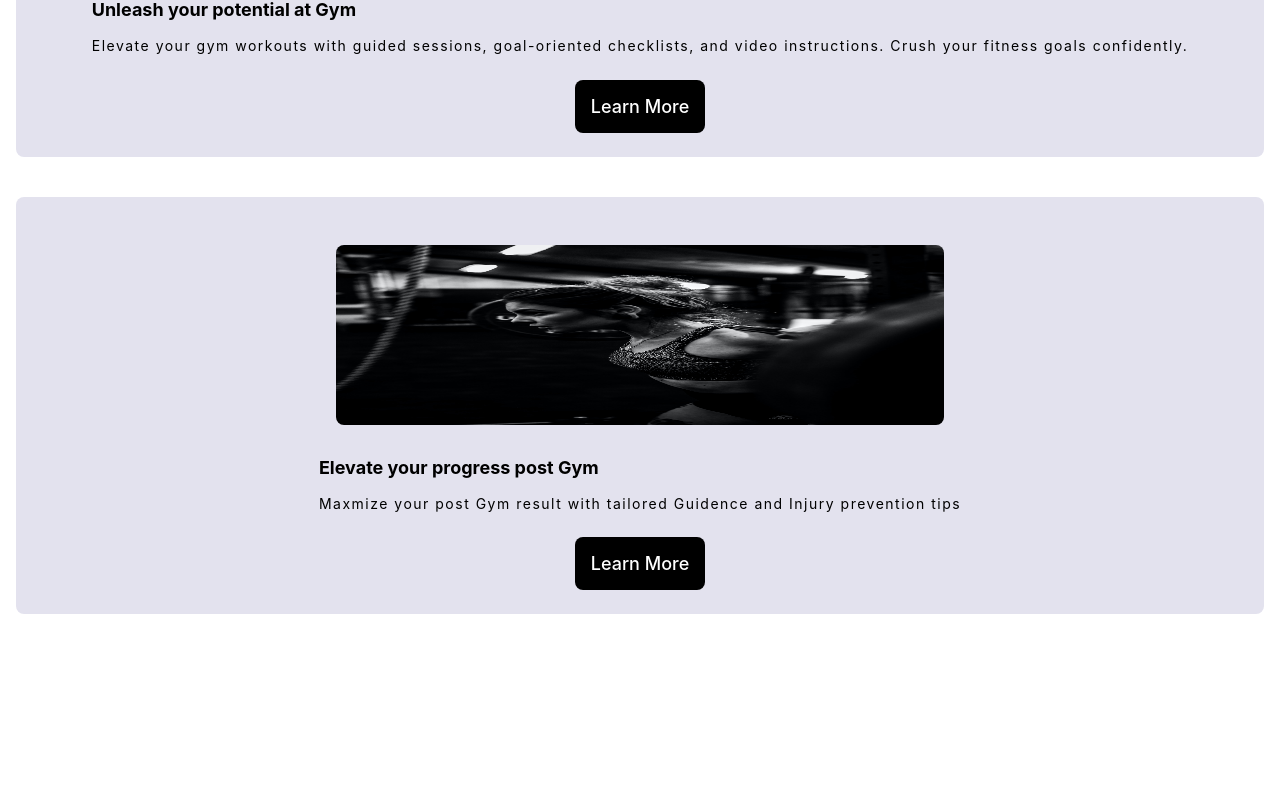
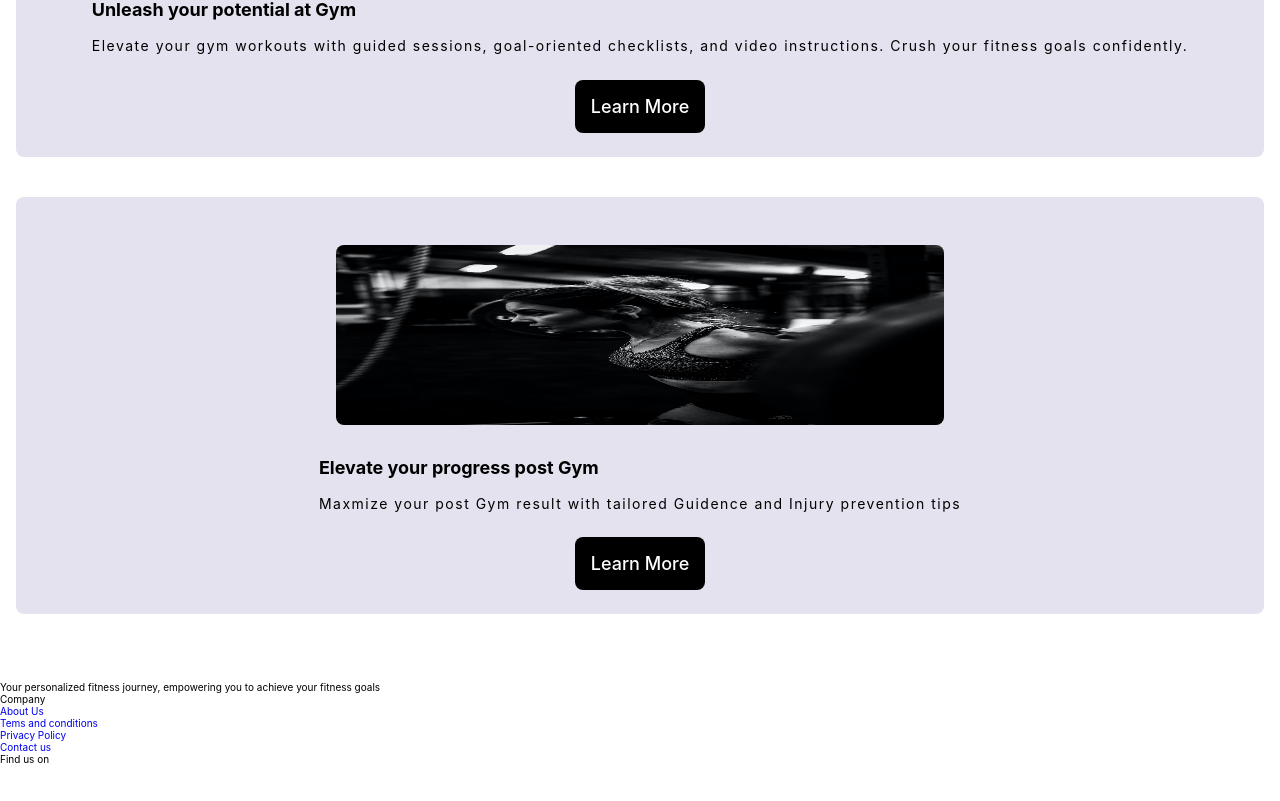
Before and after one commit to Colab20-Team-5/frontend, a Next.js app: page / in a window 1280 px wide. Shown: the part 1517-2318 px from the top of the page. Before the commit the page ends 2171 px from the top, so only its background shows below. Built offline with nearby package versions, Linux system fonts and the light colour scheme.

Commit message:
Add footer

```diff
--- /dev/null
+++ b/src/app/components/Footer.jsx
@@ -0,0 +1,59 @@
+import Image from 'next/image';
+import Link from 'next/link';
+import React from 'react'
+
+const Footer = () => {
+  return (
+    <footer className="footer">
+
+        <div className="logo-col">
+            <Link href="/" classNameName="footer-logo">
+                    <Image src="/home.svg" alt="home nav icon" width={25} height={25} />
+                    </Link>
+            <p>Your personalized fitness journey, empowering you
+                 to achieve your fitness goals</p>
+        </div>
+        <nav className="nav-col">
+            <p className="footer-heading">Company</p>
+            <ul className="footer-nav">
+                <li><a className="footer-links" href="#">About Us</a></li>
+                <li><a className="footer-links" href="#">Tems and conditions</a></li>
+                <li><a className="footer-links" href="#">Privacy Policy</a></li>
+                <li><a className="footer-links" href="#">Contact us</a></li>
+            </ul>
+        </nav>
+        <nav className="nav-col">
+            <p className="footer-heading">Find us on</p>
+            <ul className="footer-nav">
+            <li>
+                     <Link href="/" classNameName="footer-logo">
+                    <Image src="/home.svg" alt="home nav icon" width={25} height={25} />
+                    </Link>
+            </li>
+            <li>
+                    <Link href="/" classNameName="footer-logo">
+                    <Image src="/home.svg" alt="home nav icon" width={25} height={25} />
+                    </Link>
+            </li>
+            <li>
+                    <Link href="/" classNameName="footer-logo">
+                    <Image src="/home.svg" alt="home nav icon" width={25} height={25} />
+                    </Link>
+            </li>
+            <li>
+                    <Link href="/" classNameName="footer-logo">
+                    <Image src="/home.svg" alt="home nav icon" width={25} height={25} />
+                    </Link>
+            </li>
+            <li>
+                    <Link href="/" classNameName="footer-logo">
+                    <Image src="/home.svg" alt="home nav icon" width={25} height={25} />
+                    </Link>
+            </li>
+            </ul>
+        </nav>
+   </footer>
+  )
+}
+
+export default Footer;
--- a/src/app/layout.jsx
+++ b/src/app/layout.jsx
@@ -1,6 +1,6 @@
 
 import '../stylesheets/app.scss';
-import Navbar from "./components/Navbar";
+import Footer from './components/Footer';
 
 export const metadata = {
   title: "FitM8",
@@ -12,7 +12,7 @@ export default function RootLayout({ children }) {
     <html lang="en">
       <body className="">
         <div className="container">{children}</div>
-        <Navbar />
+        <Footer />
       </body>
     </html>
   );
```
